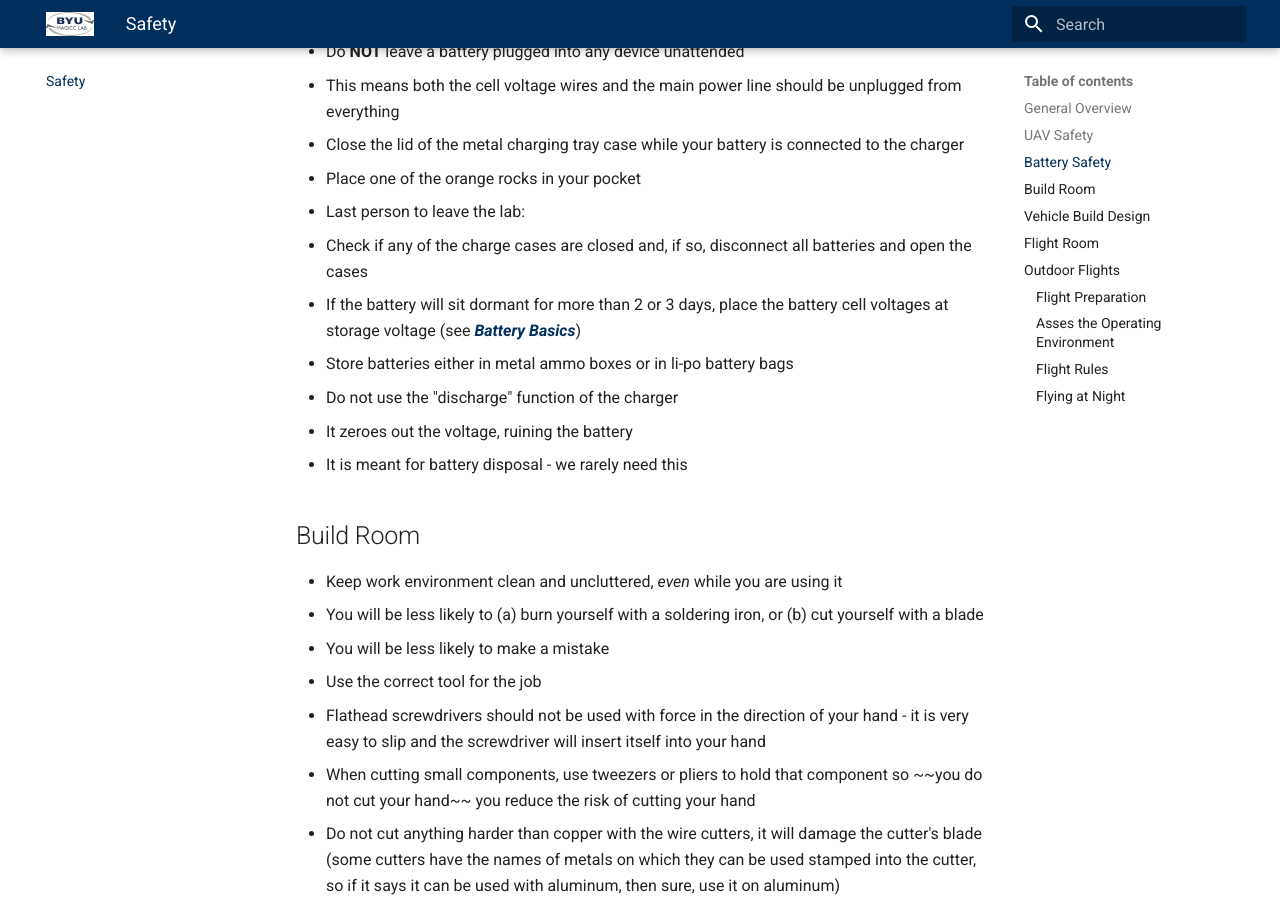
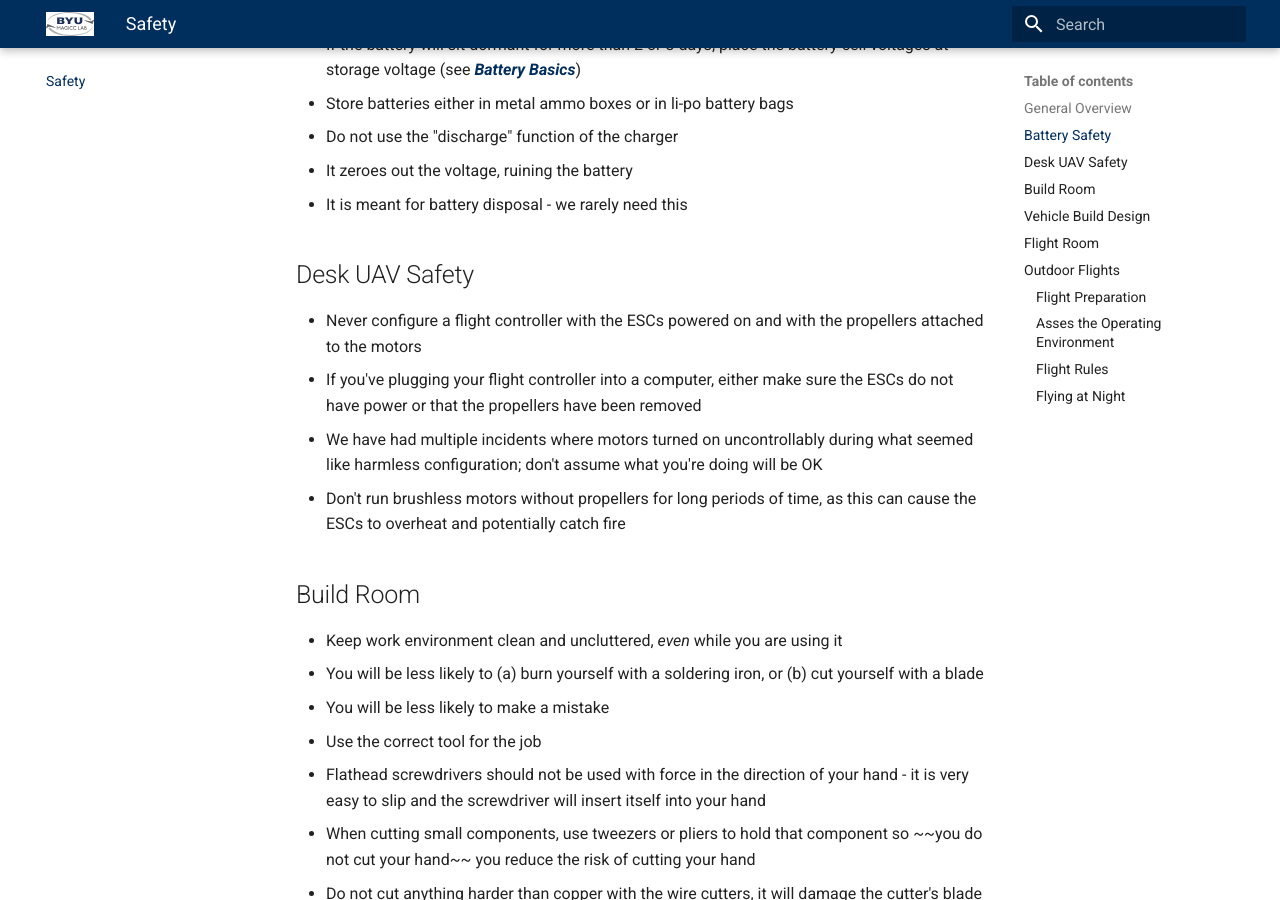
Before and after one commit to byu-magicc/wiki, an MkDocs documentation site: the page built from docs/safety.md, in a window 1280 px wide and 900 px high, scrolled down 1549 px. Built offline with MkDocs 1.6.1 and Material for MkDocs 9.7.7, drawn with Linux system fonts in a browser that asks for light colours; some of the changed text lies outside the part shown.

Commit message:
Reorganize UAV safety guidelines and add warnings
Moved UAV safety guidelines to a new section and added warnings about running brushless motors without propellers.

```diff
--- a/docs/safety.md
+++ b/docs/safety.md
@@ -54,6 +49,13 @@ fire in the vicinity.
 
 [**_Battery Basics_**]: hw_guides/lipo_batts.md
 [**_Battery Charging Guide_**]: hw_guides/charging_lipo_batts.md
+
+## Desk UAV Safety ##
+
+- Never configure a flight controller with the ESCs powered on and with the propellers attached to the motors
+  - If you've plugging your flight controller into a computer, either make sure the ESCs do not have power or that the propellers have been removed
+  - We have had multiple incidents where motors turned on uncontrollably during what seemed like harmless configuration; don't assume what you're doing will be OK
+- Don't run brushless motors without propellers for long periods of time, as this can cause the ESCs to overheat and potentially catch fire
 
 ## Build Room ##
 
```
Also changed, not shown: other parts of docs/safety.md (+0 -5 lines).
